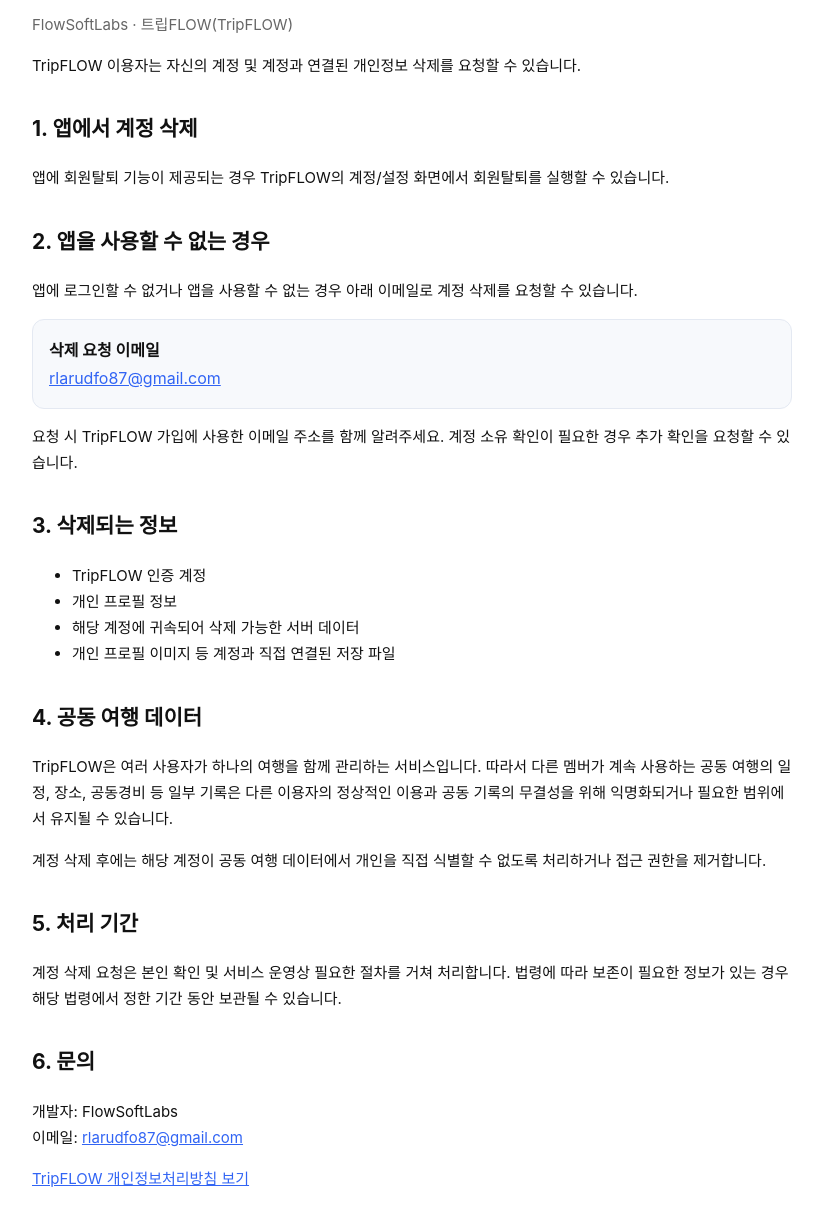
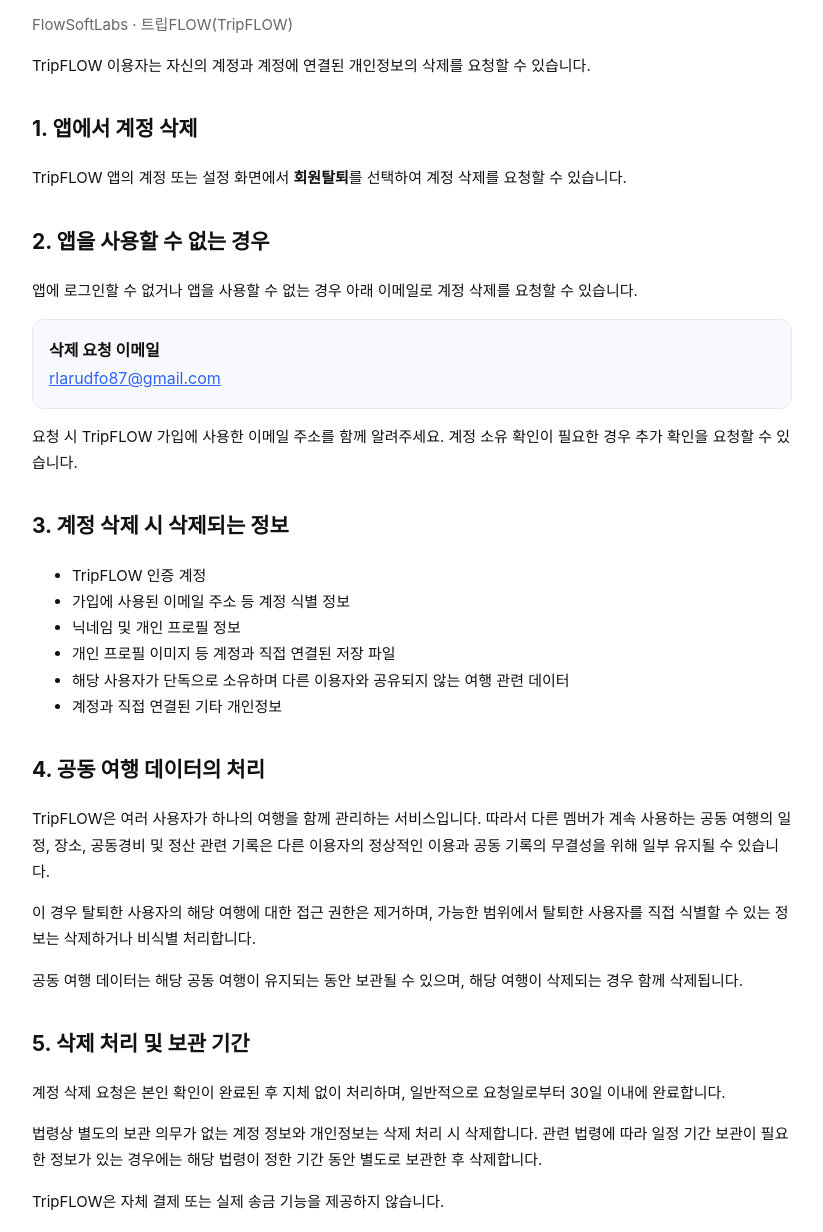
Before and after one commit to rlarudfo87/flowsoftlabs-privacy, a plain HTML site: page tripflow-delete-account.html in a window 1280 px wide. Shown: the part 108-1340 px from the top of the page, without its empty margins (228-1051 px from the left). Drawn offline with Linux system fonts and the light colour scheme.

Commit message:
Revise account deletion instructions and details

```diff
--- a/tripflow-delete-account.html
+++ b/tripflow-delete-account.html
@@ -18,33 +18,38 @@
   <h1>TripFLOW 계정 삭제 안내</h1>
   <p class="muted">FlowSoftLabs · 트립FLOW(TripFLOW)</p>
 
-  <p>TripFLOW 이용자는 자신의 계정 및 계정과 연결된 개인정보 삭제를 요청할 수 있습니다.</p>
+  <p>TripFLOW 이용자는 자신의 계정과 계정에 연결된 개인정보의 삭제를 요청할 수 있습니다.</p>
 
   <h2>1. 앱에서 계정 삭제</h2>
-  <p>앱에 회원탈퇴 기능이 제공되는 경우 TripFLOW의 계정/설정 화면에서 회원탈퇴를 실행할 수 있습니다.</p>
+  <p>TripFLOW 앱의 계정 또는 설정 화면에서 <strong>회원탈퇴</strong>를 선택하여 계정 삭제를 요청할 수 있습니다.</p>
 
   <h2>2. 앱을 사용할 수 없는 경우</h2>
   <p>앱에 로그인할 수 없거나 앱을 사용할 수 없는 경우 아래 이메일로 계정 삭제를 요청할 수 있습니다.</p>
   <div class="box">
     <strong>삭제 요청 이메일</strong><br>
-    <a href="mailto:rlarudfo87@gmail.com?subject=TripFLOW%20계정%20삭제%20요청">rlarudfo87@gmail.com</a>
+    <a href="mailto:rlarudfo87@gmail.com?subject=TripFLOW%20%EA%B3%84%EC%A0%95%20%EC%82%AD%EC%A0%9C%20%EC%9A%94%EC%B2%AD">rlarudfo87@gmail.com</a>
   </div>
   <p>요청 시 TripFLOW 가입에 사용한 이메일 주소를 함께 알려주세요. 계정 소유 확인이 필요한 경우 추가 확인을 요청할 수 있습니다.</p>
 
-  <h2>3. 삭제되는 정보</h2>
+  <h2>3. 계정 삭제 시 삭제되는 정보</h2>
   <ul>
     <li>TripFLOW 인증 계정</li>
-    <li>개인 프로필 정보</li>
-    <li>해당 계정에 귀속되어 삭제 가능한 서버 데이터</li>
+    <li>가입에 사용된 이메일 주소 등 계정 식별 정보</li>
+    <li>닉네임 및 개인 프로필 정보</li>
     <li>개인 프로필 이미지 등 계정과 직접 연결된 저장 파일</li>
+    <li>해당 사용자가 단독으로 소유하며 다른 이용자와 공유되지 않는 여행 관련 데이터</li>
+    <li>계정과 직접 연결된 기타 개인정보</li>
   </ul>
 
-  <h2>4. 공동 여행 데이터</h2>
-  <p>TripFLOW은 여러 사용자가 하나의 여행을 함께 관리하는 서비스입니다. 따라서 다른 멤버가 계속 사용하는 공동 여행의 일정, 장소, 공동경비 등 일부 기록은 다른 이용자의 정상적인 이용과 공동 기록의 무결성을 위해 익명화되거나 필요한 범위에서 유지될 수 있습니다.</p>
-  <p>계정 삭제 후에는 해당 계정이 공동 여행 데이터에서 개인을 직접 식별할 수 없도록 처리하거나 접근 권한을 제거합니다.</p>
+  <h2>4. 공동 여행 데이터의 처리</h2>
+  <p>TripFLOW은 여러 사용자가 하나의 여행을 함께 관리하는 서비스입니다. 따라서 다른 멤버가 계속 사용하는 공동 여행의 일정, 장소, 공동경비 및 정산 관련 기록은 다른 이용자의 정상적인 이용과 공동 기록의 무결성을 위해 일부 유지될 수 있습니다.</p>
+  <p>이 경우 탈퇴한 사용자의 해당 여행에 대한 접근 권한은 제거하며, 가능한 범위에서 탈퇴한 사용자를 직접 식별할 수 있는 정보는 삭제하거나 비식별 처리합니다.</p>
+  <p>공동 여행 데이터는 해당 공동 여행이 유지되는 동안 보관될 수 있으며, 해당 여행이 삭제되는 경우 함께 삭제됩니다.</p>
 
-  <h2>5. 처리 기간</h2>
-  <p>계정 삭제 요청은 본인 확인 및 서비스 운영상 필요한 절차를 거쳐 처리합니다. 법령에 따라 보존이 필요한 정보가 있는 경우 해당 법령에서 정한 기간 동안 보관될 수 있습니다.</p>
+  <h2>5. 삭제 처리 및 보관 기간</h2>
+  <p>계정 삭제 요청은 본인 확인이 완료된 후 지체 없이 처리하며, 일반적으로 요청일로부터 30일 이내에 완료합니다.</p>
+  <p>법령상 별도의 보관 의무가 없는 계정 정보와 개인정보는 삭제 처리 시 삭제합니다. 관련 법령에 따라 일정 기간 보관이 필요한 정보가 있는 경우에는 해당 법령이 정한 기간 동안 별도로 보관한 후 삭제합니다.</p>
+  <p>TripFLOW은 자체 결제 또는 실제 송금 기능을 제공하지 않습니다.</p>
 
   <h2>6. 문의</h2>
   <p>개발자: FlowSoftLabs<br>이메일: <a href="mailto:rlarudfo87@gmail.com">rlarudfo87@gmail.com</a></p>
```
